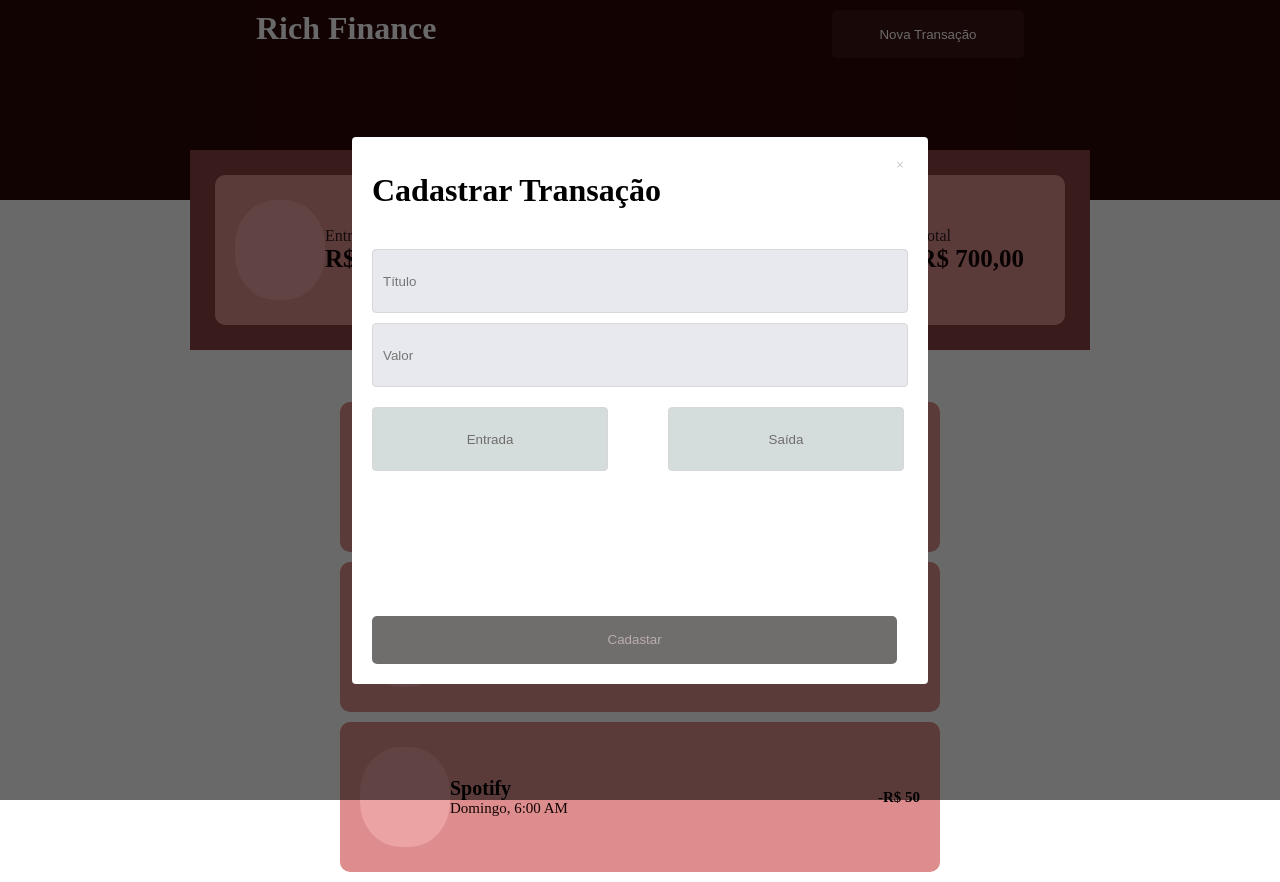
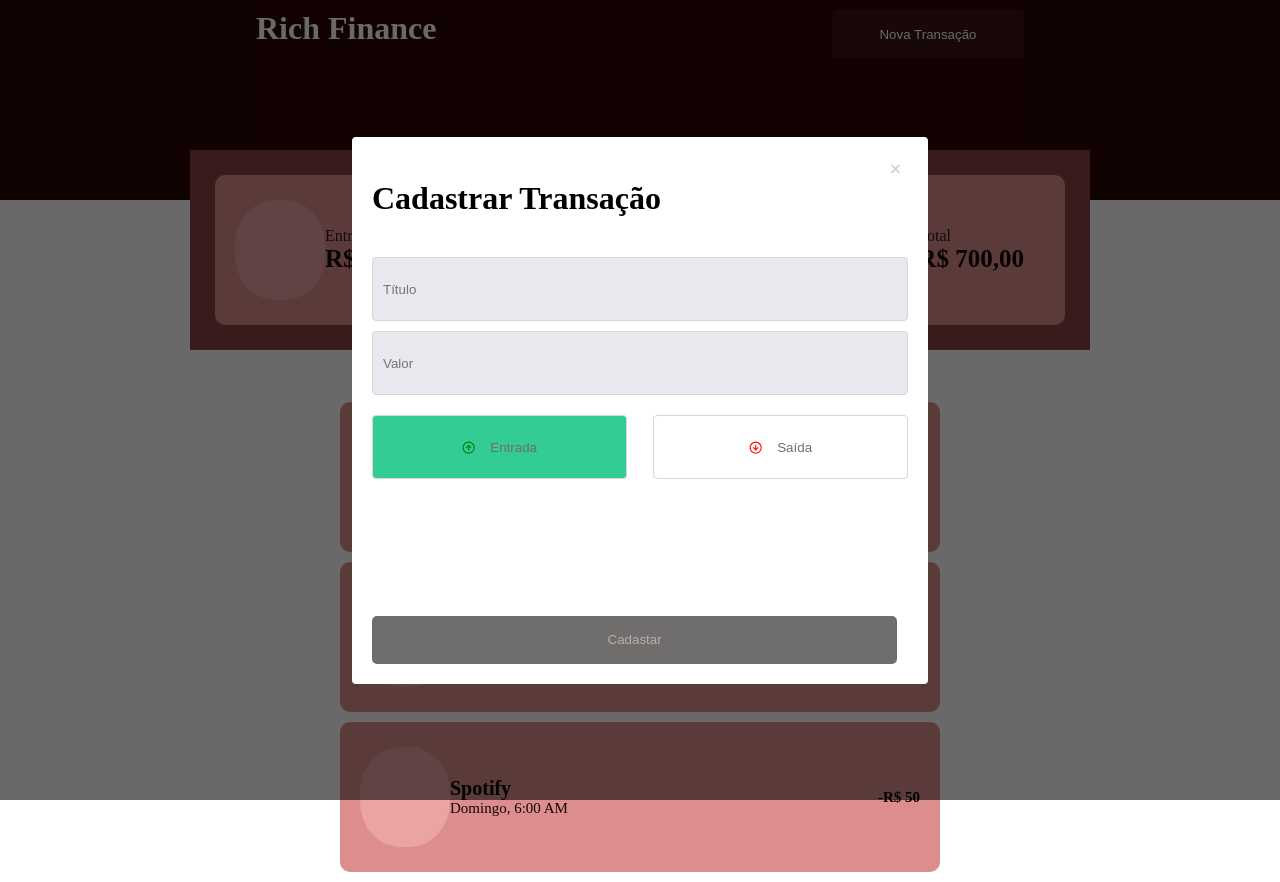
Before and after one commit to devrichele/my-finance, a React (Vite) app: page / in a window 1280 px wide. Built offline with nearby package versions, Linux system fonts and the light colour scheme.

Commit message:
aplicando react icons, style, aplicando condição

```diff
--- a/src/components/botao/index.jsx
+++ b/src/components/botao/index.jsx
@@ -1,9 +1,21 @@
 import "./styles.css"
+import { LuArrowDownCircle, LuArrowUpCircle } from "react-icons/lu";
 
-export default function BotaoTransacoes ({textoBotao}) {
+
+export default function BotaoTransacoes ({textoBotao, typeIcon, }) {
 return(
     <div>
-        <button className="botao-cadastro"> {textoBotao} </button>
+        <button
+             className="botao-cadastro"
+             style={{
+                backgroundColor: typeIcon == "up" ? "#33CC95" : "transparent"
+             }}
+             >
+            {typeIcon == "up"  ? <LuArrowUpCircle style={{color: "green"}}/>: < LuArrowDownCircle style={{color:"red"}}/>}
+            {textoBotao}
+
+        </button>
+
     </div>
 )
 
--- a/src/components/botao/styles.css
+++ b/src/components/botao/styles.css
@@ -1,6 +1,5 @@
 .botao-cadastro{
-    background-color: rgb(212, 221, 219);
-    width: 236px;
+    width: 255px;
     height: 64px;
     border-radius: 4px;
     border:solid 1px #D7D7D7;
@@ -8,6 +7,9 @@
     padding: 0px 10px;
     margin-top: 10px;
     color:rgb(112, 109, 109);
-
+    display: flex;
+    justify-content: center;
+    align-items: center;
+    gap: 15px;
 
 }
--- a/src/components/modelo/index.jsx
+++ b/src/components/modelo/index.jsx
@@ -11,11 +11,11 @@ export default function Modelo ({onClickModelo}){
     return (
     <div className="body-modelo" onClick={onClickModelo} >
       <div className="conteudoModelo">
-        <IoIosClose color="#cecece" style={{cursor:"pointer"}}/>
+        <IoIosClose color="#cecece" style={{cursor:"pointer"}} size={25}/>
         <form className="modelForm">
             <h1> Cadastrar Transação </h1>
        <div>
-        <div style={{
+          <div style={{
               display: "flex",
               flexDirection: "column",
               justifyContent: "space-between",
@@ -24,12 +24,12 @@ export default function Modelo ({onClickModelo}){
                 <EntradaCadastro placeholder ={"Título"}/>
                 <EntradaCadastro placeholder ={"Valor"}/>
 
-            </div>
-            <div className="bTransacoes">
-              <BotaoTransacoes textoBotao ={"Entrada"}/>
-              <BotaoTransacoes textoBotao ={"Saída"}/>
+          </div>
+          <div className="bTransacoes">
+            <BotaoTransacoes typeIcon ={"up"} textoBotao ={"Entrada"}/>
+            <BotaoTransacoes textoBotao ={"Saída"}/>
 
-            </div>
+          </div>
             </div>
             <button className="Inserirdados">
               Cadastar
--- a/src/components/modelo/styles.css
+++ b/src/components/modelo/styles.css
@@ -22,13 +22,12 @@
 
 }
 .bTransacoes{
-
-    width: 236px;
-    height: 64px;
+    width: 100%;
     margin-top: 10px;
     color:rgb(112, 109, 109);
-    gap: 60px;
+    /* gap: 20px; */
     display: flex;
+    justify-content: space-between;
 }
 .Inserirdados{
     width: 98%;
```
